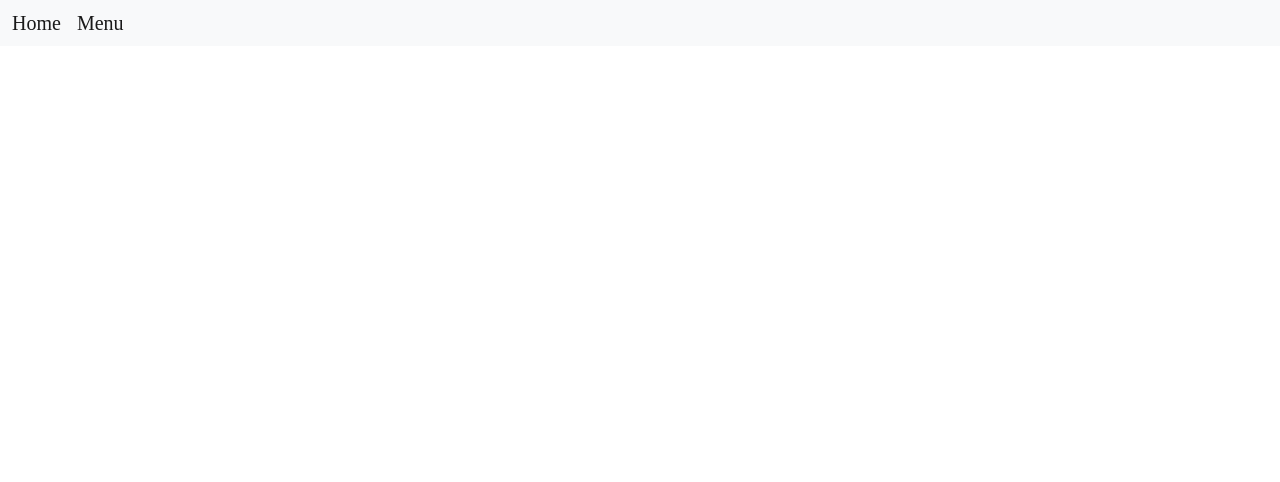
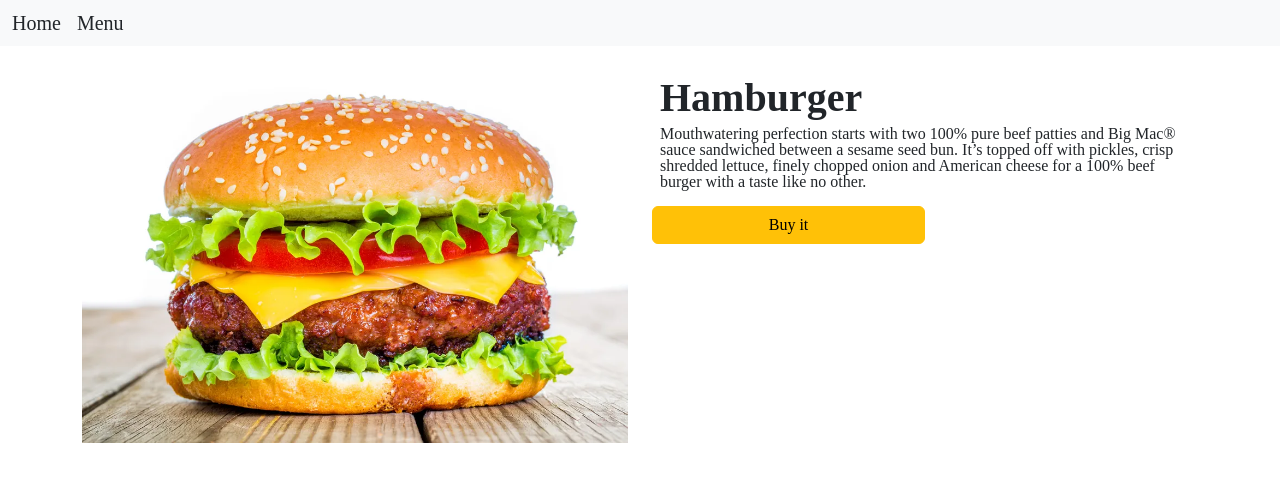
Before and after one commit to N-Tarin/study, a Nuxt app: page /Detail in a window 1280 px wide. Before the commit this address had no page. Shown: the top 482 px of the page. Built offline with nearby package versions, Linux system fonts and the light colour scheme.

Commit message:
add Menu page

```diff
--- a/components/parts/ProductCard.vue
+++ b/components/parts/ProductCard.vue
@@ -1,9 +1,13 @@
 <template>
-  <div>
-    <img src="" alt="" />
-    <div>
-      <h1>Title</h1>
-      <p>zurazurazura----</p>
+  <div class="card" style="width: 18rem">
+    <img src="../../static/images/sample.png" class="card-img-top" alt="" />
+    <div class="card-body">
+      <h5 class="card-title">Card title</h5>
+      <p class="card-text mb-2">
+        Some quick example text to build on the card title and make up the bulk
+        of the card's content.
+      </p>
+      <NuxtLink to="/Detail" class="btn btn-warning">Detail</NuxtLink>
     </div>
   </div>
 </template>
--- a/components/templates/Header.vue
+++ b/components/templates/Header.vue
@@ -2,8 +2,10 @@
   <header>
     <nav class="navbar navbar-expand-lg navbar-light bg-light">
       <div class="container-fluid justify-content-start">
-        <NuxtLink class="navbar-brand NuxtLink" to="/">Home</NuxtLink>
-        <NuxtLink class="navbar-brand NuxtLink" to="/Menu">Menu</NuxtLink>
+        <NuxtLink class="navbar-brand text-dark NuxtLink" to="/">Home</NuxtLink>
+        <NuxtLink class="navbar-brand text-dark NuxtLink" to="/Menu"
+          >Menu</NuxtLink
+        >
       </div>
     </nav>
   </header>
--- a/components/templates/ProductList.vue
+++ b/components/templates/ProductList.vue
@@ -1,5 +1,9 @@
 <template>
-  <ProductCard />
+  <div class="container">
+    <div class="row">
+      <ProductCard />
+    </div>
+  </div>
 </template>
 
 <script>
--- a/components/views/ProductDetail.vue
+++ b/components/views/ProductDetail.vue
@@ -0,0 +1,25 @@
+<template>
+  <div class="container">
+    <div class="row">
+      <div class="col w-100">
+        <img src="../../static/images/sample.png" class="card-img-top" alt="" />
+      </div>
+      <div class="col">
+        <div class="m-2 d-flex justify-content-between flex-column">
+          <h2 class="fs-1 fw-bold mb-2">Hamburger</h2>
+          <p class="mb-2">
+            Mouthwatering perfection starts with two 100% pure beef patties and
+            Big Mac® sauce sandwiched between a sesame seed bun. It’s topped off
+            with pickles, crisp shredded lettuce, finely chopped onion and
+            American cheese for a 100% beef burger with a taste like no other.
+          </p>
+        </div>
+        <NuxtLink to="/Detail" class="w-50 btn btn-warning">Buy it</NuxtLink>
+      </div>
+    </div>
+  </div>
+</template>
+
+<script>
+export default {}
+</script>
--- a/layouts/default.vue
+++ b/layouts/default.vue
@@ -1,7 +1,9 @@
 <template>
   <div>
     <Header />
-    <nuxt />
+    <div class="m-4">
+      <nuxt />
+    </div>
   </div>
 </template>
 
--- /dev/null
+++ b/pages/Detail.vue
@@ -0,0 +1,10 @@
+<template>
+  <ProductDetail />
+</template>
+
+<script>
+import ProductDetail from '../components/views/ProductDetail.vue'
+export default {
+  components: { ProductDetail },
+}
+</script>
```
Also changed, not shown: static/images/sample.png (added).
